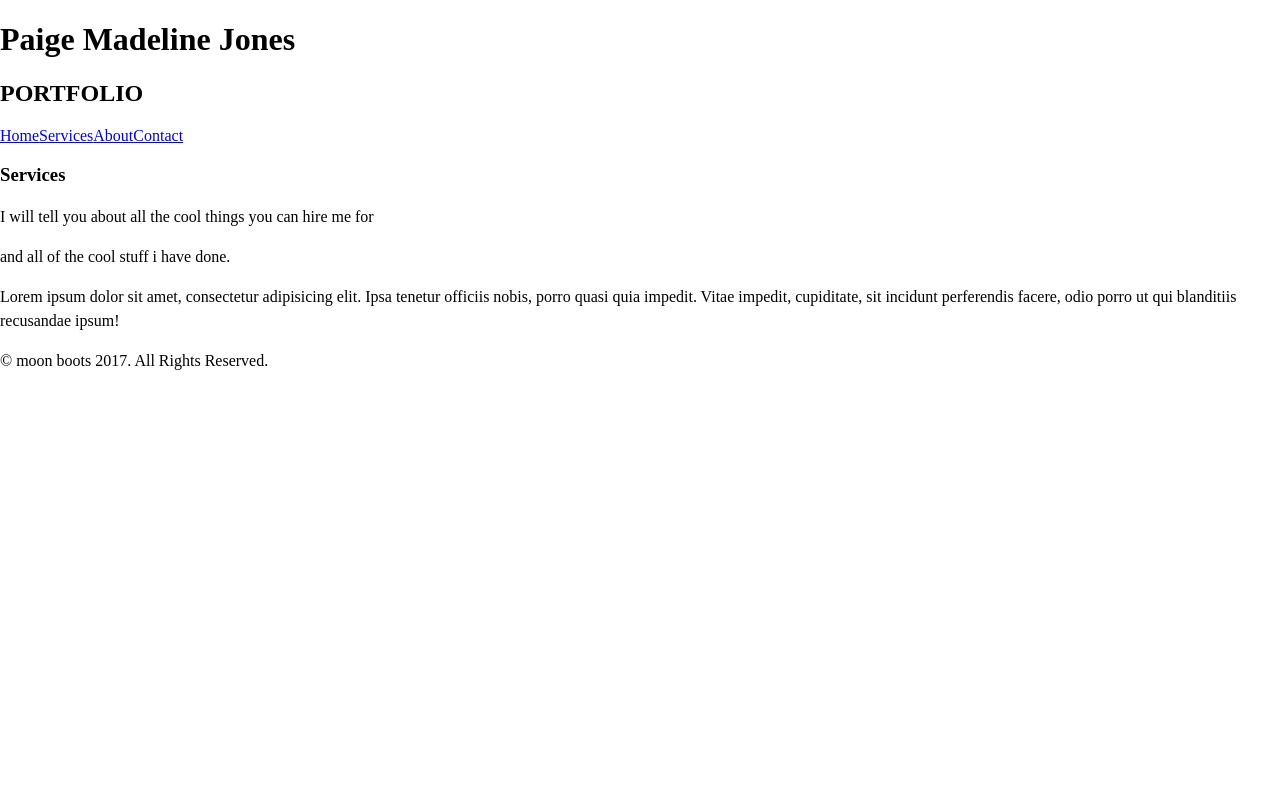
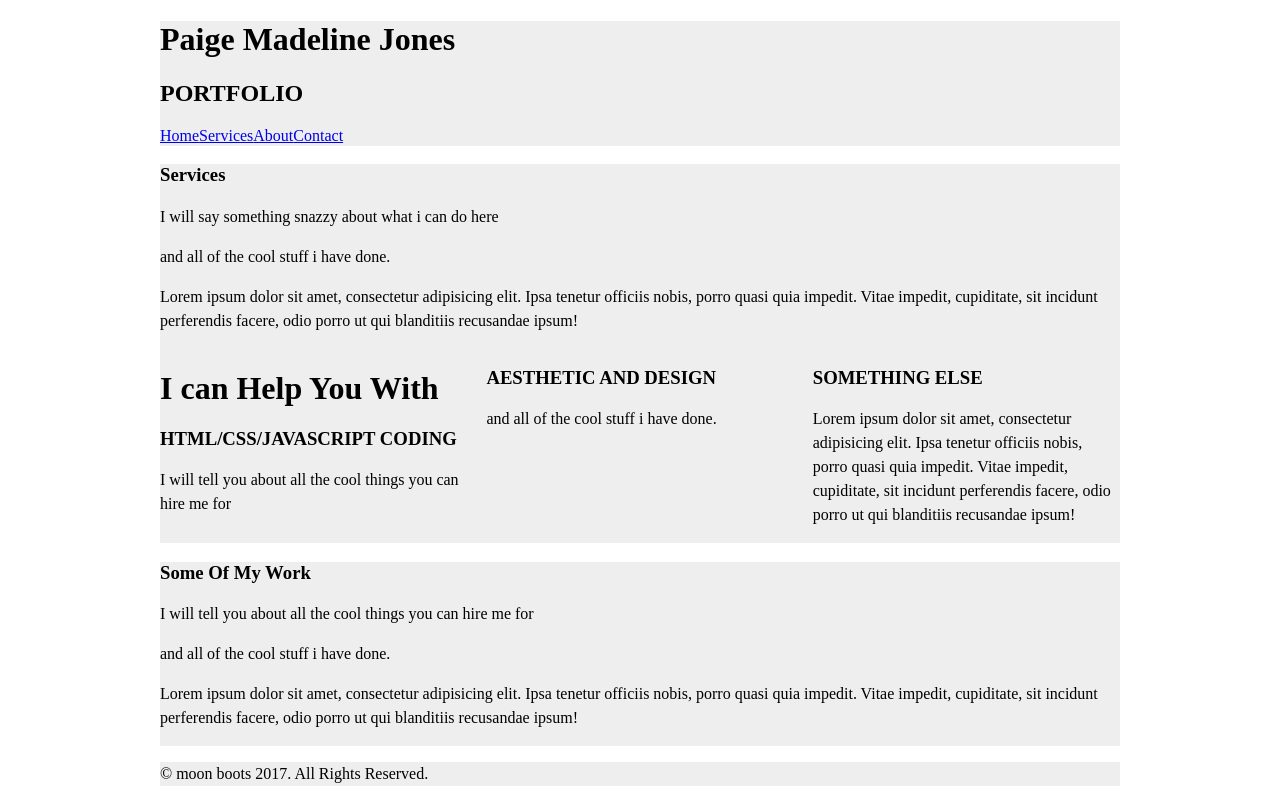
Before and after one commit to petitlapin86/portfolio, a plain HTML site: page services.html in a window 1280 px wide. Drawn offline with nearby package versions, Linux system fonts and the light colour scheme; a web font is replaced by a local one.

Commit message:
adding box layout

```diff
--- a/css/style.css
+++ b/css/style.css
@@ -31,3 +31,49 @@ p {
   font-family: Arial, serif;
   text-align: center;
 }
+
+/*LAYOUT STYLING (centering content)*/
+.wrapper {
+  width: 960px;
+  margin: 0 auto;
+  background: #eee;
+}
+
+/*//COLUMNS//*/
+/* this one is 1/3 of the space */
+.col-1 {
+  float: left;
+  width: 32%;
+}
+/* this one is 2/3 of the space */
+.col-2 {
+  float: left;
+  width: 66%;
+}
+/* this one is 3/3 of the space */
+.col-3 {
+  background: #ccc;
+}
+
+/* this is calling all items with
+ a class of col- to be styled
+ a certain way */
+[class*="col-"] {
+  margin-left: 2%;
+}
+
+.first {
+  margin-left: 0%;
+}
+
+/* this is preventing children
+ from collapsing because they
+ are all floating */
+.clearfix:after {
+  content: ".";
+  display: block;
+  clear: both;
+  visibility: hidden;
+  height: 0;
+  line-height: 0;
+}
--- a/services.html
+++ b/services.html
@@ -17,23 +17,54 @@
 
 <body>
 
-  <header>
+  <header> <!--semantic elements-->
+  <div class ="wrapper">
   <h1>Paige Madeline Jones</h1>
   <h2>PORTFOLIO</h2>
-</header>
-
-<!--nav bar link below -->
+  <!--links here-->
   <nav>
   <a href="index.html">Home</a><a href="services.html">Services</a><a href="about.html">About</a><a href="contact.html">Contact</a>
   </nav>
+  </div> <!--closes wrapper-->
+  </header> <!--this is closing the header-->
 
+          <section id="sell">
+          <div class="wrapper clearfix">
               <h3>Services</h3>
+              <p>I will say something snazzy about what i can do here</p>
+              <p>and all of the cool stuff i have done.</p>
+              <p>Lorem ipsum dolor sit amet, consectetur adipisicing elit. Ipsa tenetur officiis nobis, porro quasi quia impedit. Vitae impedit, cupiditate, sit incidunt perferendis facere, odio porro ut qui blanditiis recusandae ipsum!</p>
+          </div>
+          </section>
 
+          <section id="skills">
+            <div class="wrapper clearfix">
+          <div class="col-1 first">
+              <h1>I can Help You With</h1>
+              <h3>HTML/CSS/JAVASCRIPT CODING</h3>
+              <p>I will tell you about all the cool things you can hire me for</p>
+          </div>
+          <div class="col-1">
+              <h3>AESTHETIC AND DESIGN</h3>
+              <p>and all of the cool stuff i have done.</p>
+          </div>
+          <div class="col-1">
+              <h3>SOMETHING ELSE</h3>
+              <p>Lorem ipsum dolor sit amet, consectetur adipisicing elit. Ipsa tenetur officiis nobis, porro quasi quia impedit. Vitae impedit, cupiditate, sit incidunt perferendis facere, odio porro ut qui blanditiis recusandae ipsum!</p>
+        </div>
+      </div> <!--closes the wrapper-->
+        </section>
+
+            <div class="wrapper clearfix">
+                <h3>Some Of My Work</h3>
                 <p>I will tell you about all the cool things you can hire me for</p>
                 <p>and all of the cool stuff i have done.</p>
+                <p>Lorem ipsum dolor sit amet, consectetur adipisicing elit. Ipsa tenetur officiis nobis, porro quasi quia impedit. Vitae impedit, cupiditate, sit incidunt perferendis facere, odio porro ut qui blanditiis recusandae ipsum!</p>
+            </div>
+          </section>
 
-  <p>Lorem ipsum dolor sit amet, consectetur adipisicing elit. Ipsa tenetur officiis nobis, porro quasi quia impedit. Vitae impedit, cupiditate, sit incidunt perferendis facere, odio porro ut qui blanditiis recusandae ipsum!</p>
-
+    <div class="wrapper">
     <footer><p>&copy; moon boots 2017. All Rights Reserved.</p></footer> <!--semantic elements-->
+    </div>
 
   </body>
```
Also changed, not shown: about.html (+14 -6 lines), contact.html (+10 -5 lines), index.html (+7 -11 lines). Lines whose indentation alone changed are shown as unchanged.
